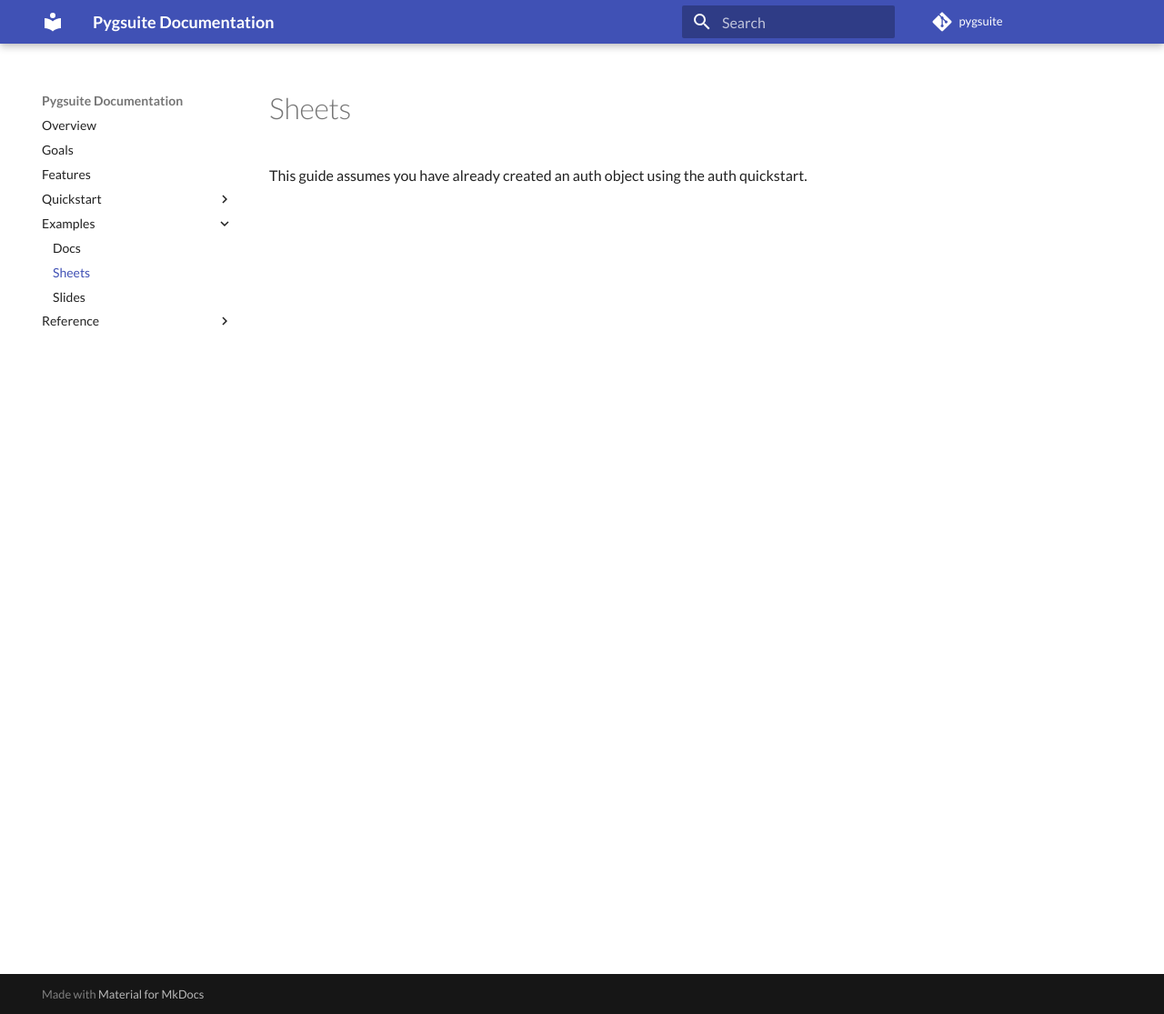
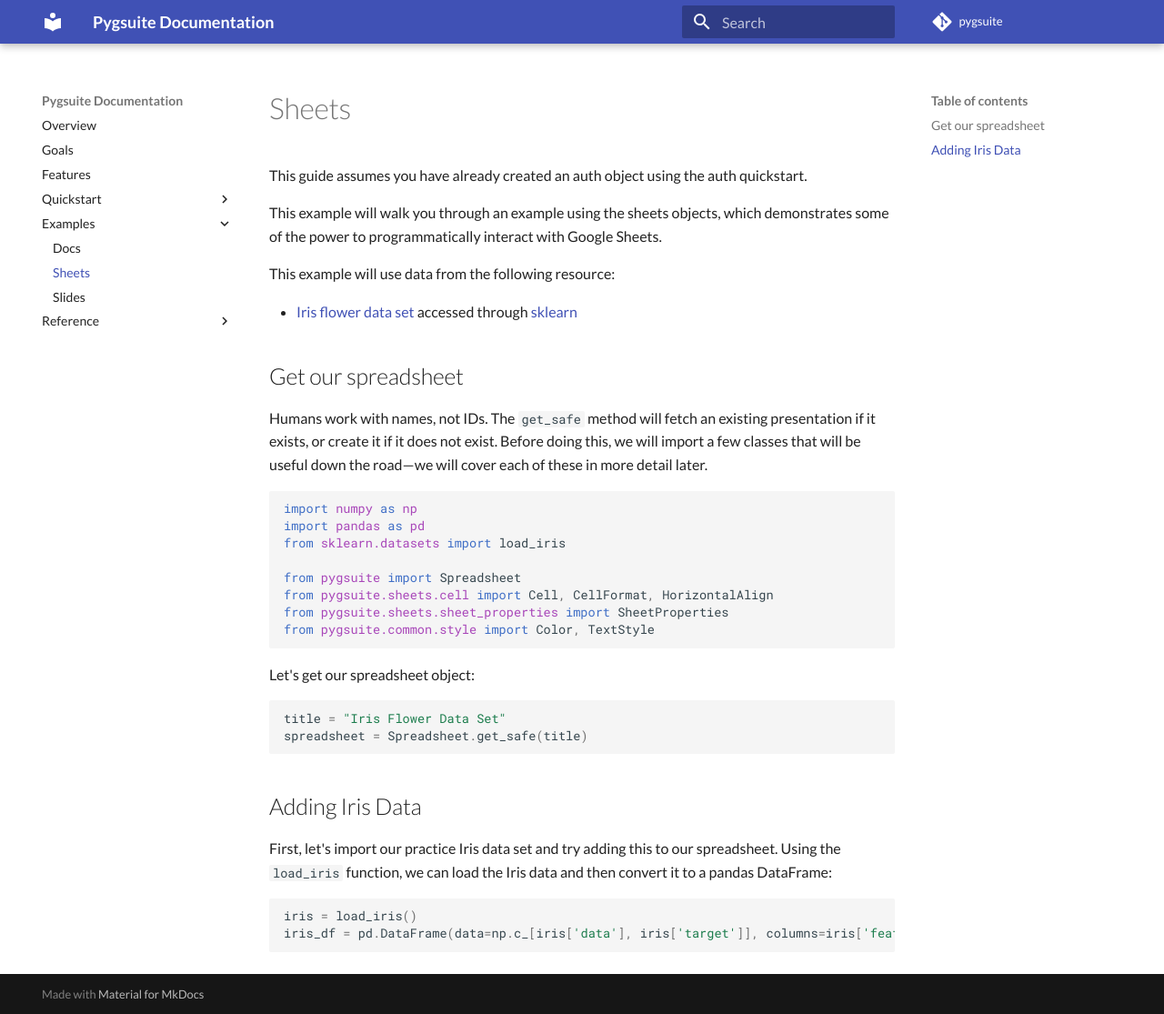
Before and after one commit to pygsuite/pygsuite, an MkDocs documentation site: the page built from docs/ref_examples/sheets.md, in a window 1280 px wide and 1115 px high. Shown: the whole window at 91% size. Built offline with MkDocs 1.6.1 and Material for MkDocs 9.7.7, drawn with Linux system fonts in a browser that asks for light colours; comment, search, counter and statistics services are not loaded; old or Windows-style settings are respelled for this version of MkDocs.

Commit message:
adding iris data example

````diff
--- a/docs/ref_examples/sheets.md
+++ b/docs/ref_examples/sheets.md
@@ -1 +1,38 @@
 This guide assumes you have already created an auth object using the auth quickstart.
+
+This example will walk you through an example using the sheets objects, which demonstrates some of the power to programmatically interact with Google Sheets.
+
+This example will use data from the following resource:
+
+- [Iris flower data set](https://en.wikipedia.org/wiki/Iris_flower_data_set) accessed through [sklearn](https://scikit-learn.org/stable/modules/generated/sklearn.datasets.load_iris.html)
+
+## Get our spreadsheet
+
+Humans work with names, not IDs. The `get_safe` method will fetch an existing presentation if it exists, or create it if it does not exist. Before doing this, we will import a few classes that will be useful down the road&mdash;we will cover each of these in more detail later.
+
+```python
+import numpy as np
+import pandas as pd
+from sklearn.datasets import load_iris
+
+from pygsuite import Spreadsheet
+from pygsuite.sheets.cell import Cell, CellFormat, HorizontalAlign
+from pygsuite.sheets.sheet_properties import SheetProperties
+from pygsuite.common.style import Color, TextStyle
+```
+
+Let's get our spreadsheet object:
+
+```python
+title = "Iris Flower Data Set"
+spreadsheet = Spreadsheet.get_safe(title)
+```
+
+## Adding Iris Data
+
+First, let's import our practice Iris data set and try adding this to our spreadsheet. Using the `load_iris` function, we can load the Iris data and then convert it to a pandas DataFrame:
+
+```python
+iris = load_iris()
+iris_df = pd.DataFrame(data=np.c_[iris['data'], iris['target']], columns=iris['feature_names'] + ['target'])
+```
````
